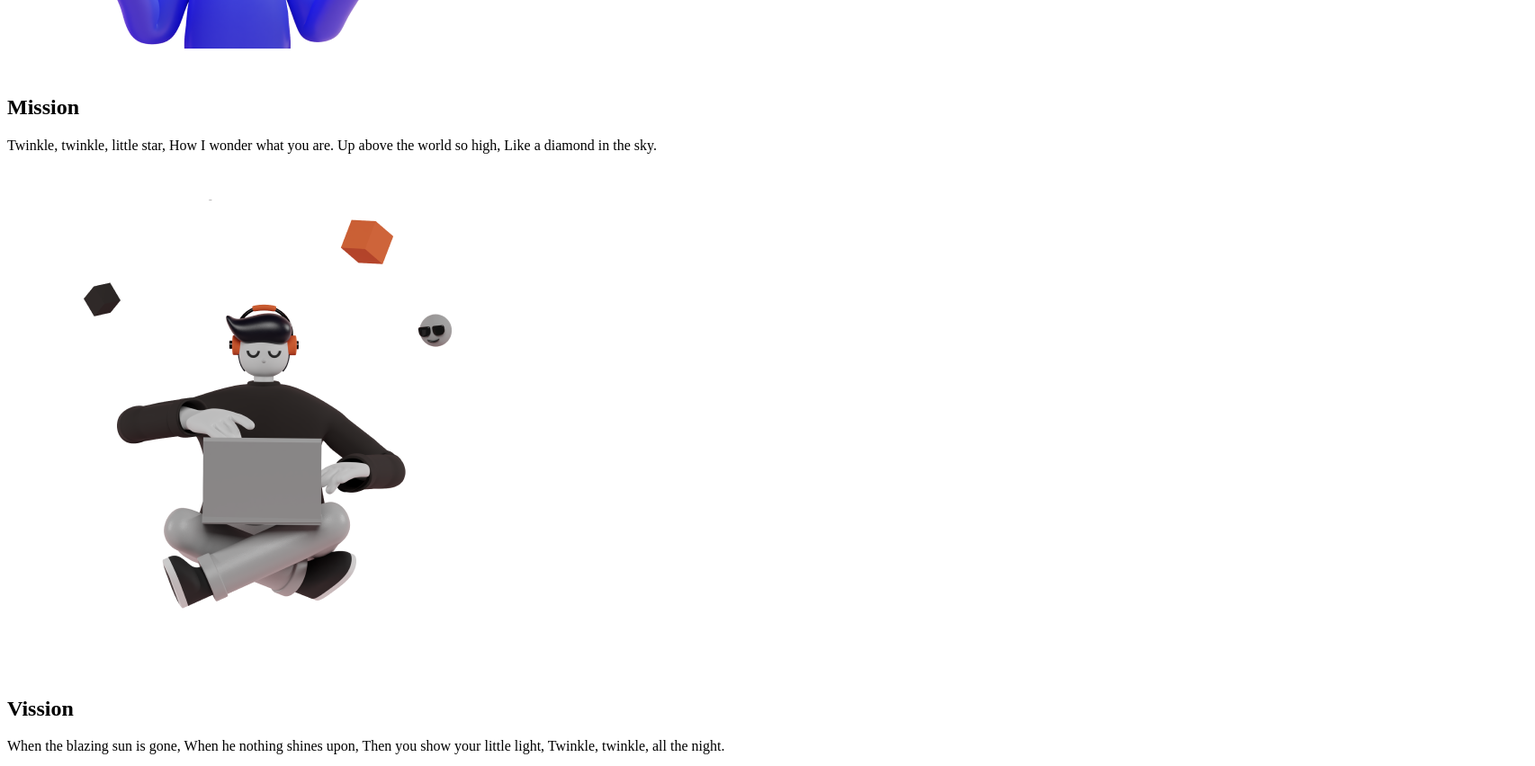
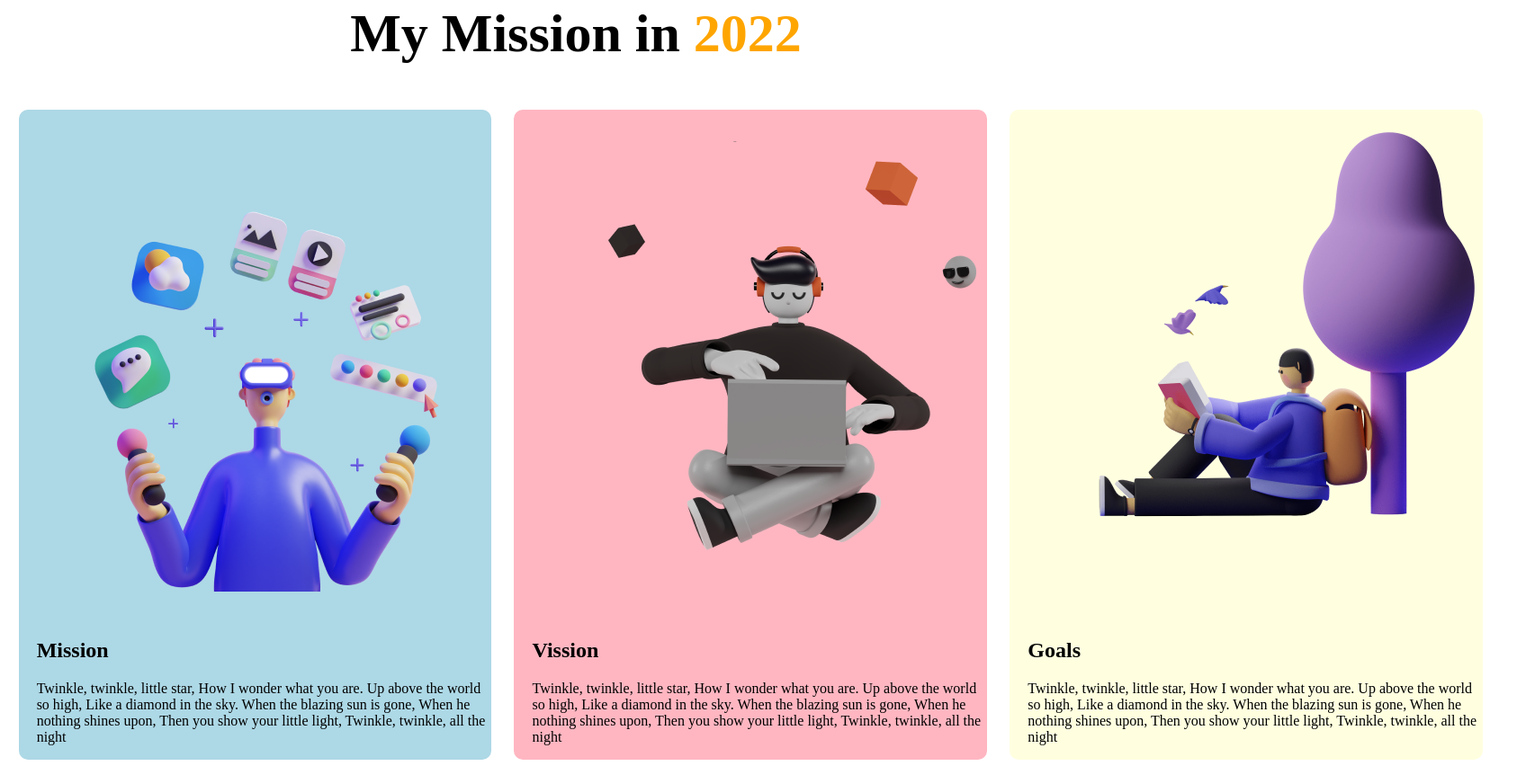
Before and after one commit to Shakib202/assignment-1, a plain HTML site: page index.html in a window 1280 px wide. Shown: the part 1213-2065 px from the top of the page at 90% size, 1706 px wide, since content can reach past the window. Drawn offline with Linux system fonts and the light colour scheme.

Commit message:
add text or photo and css

```diff
--- a/index.html
+++ b/index.html
@@ -8,8 +8,6 @@
   <title>Assignment-1</title>
 </head>
 <body>
-
-
   <section class="flexible-container">
     <div class="half-width">
       <h1>My first assignment</h1>
@@ -24,37 +22,6 @@
        <img src="images/person/person-0.png" alt="photo" class="img">
     </div>
   </section>
-
-
-  <section>
-    <h1 class="center">My Mission in <span class="orange-color">2022</span></h1>
-    <div>
-      <img src="images/illustrators/illustrator-1.png">
-      <h2>Mission</h2>
-      <p>Twinkle, twinkle, little star,
-        How I wonder what you are.
-        Up above the world so high,
-        Like a diamond in the sky.</p>
-    </div>
-    <div>
-      <img src="images/illustrators/illustrator-2.png">
-      <h2>Vission</h2>
-      <p>When the blazing sun is gone,
-        When he nothing shines upon,
-        Then you show your little light,
-        Twinkle, twinkle, all the night.</p>
-    </div>
-    <div >
-      <img src="images/illustrators/illustrator-3.png">
-      <h2>Goals</h2>
-      <p>Then the traveller in the dark,
-        Thanks you for your tiny spark,
-        He could not see which way to go,
-        If you did not twinkle so.</p>
-    </div>
-  </section>
-
-
   <section class="flexible-container">
     <div class="half-width">
       <img src="images/pictures/coding.png" alt="codding photo" class="img">
@@ -64,16 +31,64 @@
       <p>In the dark blue sky you keep,
         And often through my curtains peep,
         For you never shut your eye,
+        Till the sun is in the sky.In the dark
+        blue sky you keep,
+        And often through my curtains peep,
+        For you never shut your eye,
         Till the sun is in the sky.</p>
         <a class="link-button" href="#" target="_blank">Read the Documentation</a>
     </div>
   </section>
-
+  <section>
+    <h1 class="center">My Mission in <span class="orange-color">2022</span></h1>
+    <div class="flexible-container">
+      <div  class="experience-item" id="lightblue">
+        <img src="images/illustrators/illustrator-1.png" alt="photo">
+        <h2>Mission</h2>
+        <p>Twinkle, twinkle, little star,
+          How I wonder what you are.
+          Up above the world so high,
+          Like a diamond in the sky.
+          When the blazing sun is gone,
+          When he nothing shines upon,
+          Then you show your little light,
+          Twinkle, twinkle, all the night</p>
+      </div>
+      <div  class="experience-item" id="lightpink">
+        <img src="images/illustrators/illustrator-2.png" alt="photo">
+        <h2>Vission</h2>
+        <p>Twinkle, twinkle, little star,
+          How I wonder what you are.
+          Up above the world so high,
+          Like a diamond in the sky.
+          When the blazing sun is gone,
+          When he nothing shines upon,
+          Then you show your little light,
+          Twinkle, twinkle, all the night</p>
+      </div>
+      <div  class="experience-item" id="lightyellow">
+        <img src="images/illustrators/illustrator-3.png" alt="photo">
+        <h2>Goals</h2>
+        <p>Twinkle, twinkle, little star,
+          How I wonder what you are.
+          Up above the world so high,
+          Like a diamond in the sky.
+          When the blazing sun is gone,
+          When he nothing shines upon,
+          Then you show your little light,
+          Twinkle, twinkle, all the night</p>
+      </div>
+    </div>
+  </section>
   <section class="flexible-container">
     <div class="half-width">
-      <h1>know our</h1>
+      <h1>Know our</h1>
       <h1>Global Community</h1>
       <p>As your bright and tiny spark,
+        Lights the traveller in the dark.
+        Though I know not what you are,
+        Twinkle, twinkle, little star.As
+        your bright and tiny spark,
         Lights the traveller in the dark.
         Though I know not what you are,
         Twinkle, twinkle, little star.
@@ -84,22 +99,27 @@
       <img src="images/pictures/project.png" alt="projects photo" class="img">
     </div>
   </section>
-
-
+  <section>
     <h1 class="center">Build <span class="orange-color">Corona Application</span></h1>
-  <section class="flexible-container">
+    <div class="flexible-container">
       <div class="half-width">
-      <img src="images/pictures/app.png" alt="app photo" class="img">
+        <img src="images/pictures/app.png" alt="app photo" class="img" id="background">
       </div>
       <div class="half-width">
         <h1>Stay safe with Go <span class="orange-color">Corona</span></h1>
         <p>How I wonder what you are.
           Up above the world so high,
-        Like a diamond in the sky.</p>
+          Like a diamond in the sky.
+          Twinkle, twinkle, little star.
+          How I wonder what you are.
+          How I wonder what you areTwinkle,
+          twinkle, little star.
+          How I wonder what you are.
+          How I wonder what you are</p>
         <a class="link-button" href="#" target="_blank">App Fetures</a>
       </div>
+    </div>
   </section>
-
   <div id="balck">
     <h1 class="center white">Mission <span id="red">2022</span></h1>
     <h4 class="center white">Hard work,Perseverance,and Determination for 2022</h4>
--- a/style.css
+++ b/style.css
@@ -35,3 +35,29 @@ h1{
 .white{
   color:white;
 }
+#background{
+  background-image: url(images/shapes/shape-3.png);
+  background-position:top left;
+  background-repeat: no-repeat;
+  background-size: 90px;
+}
+.flexible-container{
+  display:flex;
+  margin-bottom:100px;
+}
+.experience-item{
+  width: 40%;
+  margin-left:1%;
+  margin-right:1%;
+  padding-left:20px;
+  border-radius:10px;
+}
+#lightblue{
+ background-color: lightblue;
+}
+#lightpink{
+  background-color: lightpink;
+}
+#lightyellow{
+  background-color:lightyellow;
+}
```
Lines whose indentation alone changed are shown as unchanged.
